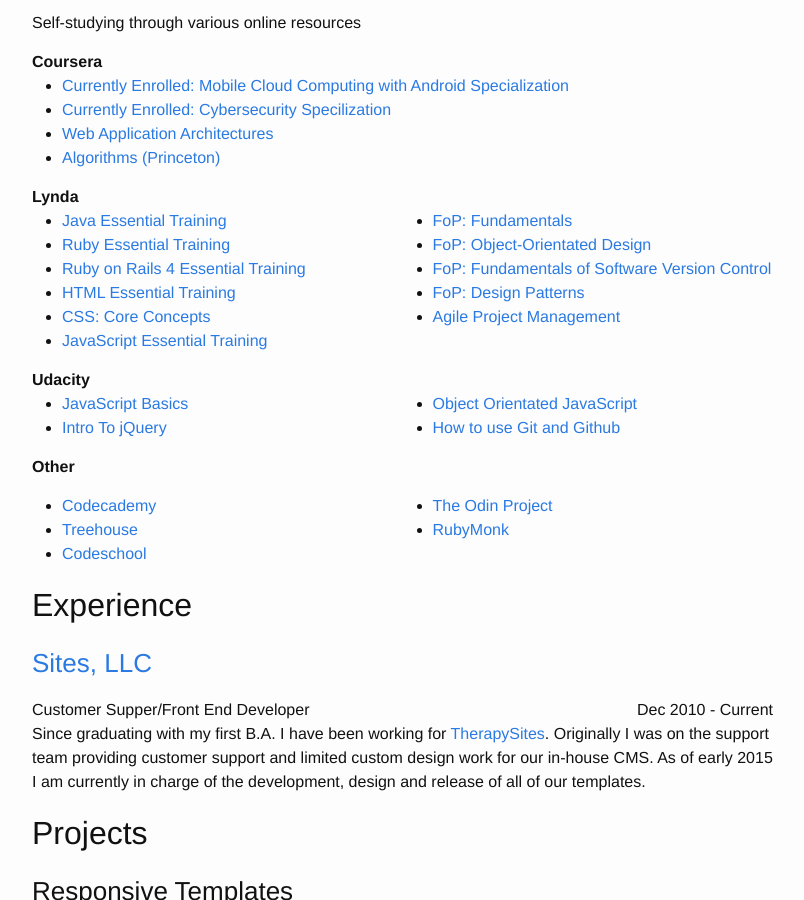
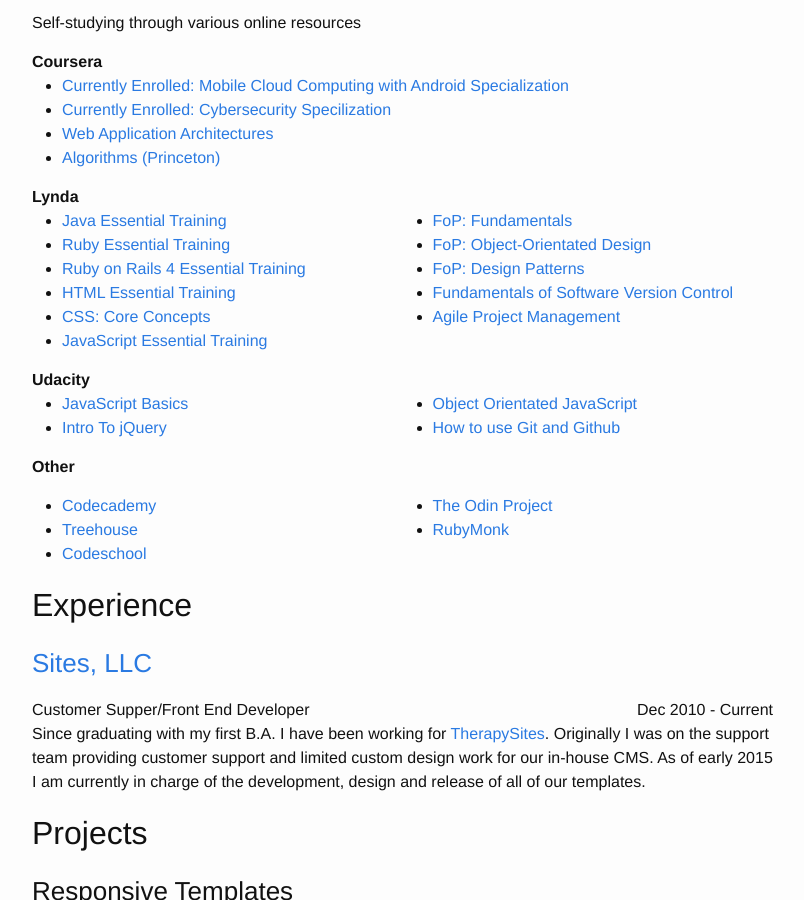
Before and after one commit to TaylorHuston/taylorhuston.github.io, a Jekyll site: the page built from resume.html, in a window 1280 px wide and 900 px high, scrolled down 981 px. Shown: the whole window, without its empty margins (38-842 px from the left). Built offline with Jekyll 4.4.1, drawn with Linux system fonts in a browser that asks for light colours.

Commit message:
Update Resume

```diff
--- a/resume.html
+++ b/resume.html
@@ -117,9 +117,9 @@
       </li>
       <li><a href="http://www.lynda.com/AllCertificates/User/1103034" target="_blank">FoP: Object-Orientated Design</a>
       </li>
-      <li><a href="http://www.lynda.com/AllCertificates/User/1103034" target="_blank">FoP: Fundamentals of Software Version Control</a>
+      <li><a href="http://www.lynda.com/AllCertificates/User/1103034" target="_blank">FoP: Design Patterns</a>
       </li>
-      <li><a href="http://www.lynda.com/AllCertificates/User/1103034" target="_blank">FoP: Design Patterns</a>
+      <li><a href="http://www.lynda.com/AllCertificates/User/1103034" target="_blank">Fundamentals of Software Version Control</a>
       </li>
       <li><a href="http://www.lynda.com/AllCertificates/User/1103034" target="_blank">Agile Project Management</a>
       </li>
```
